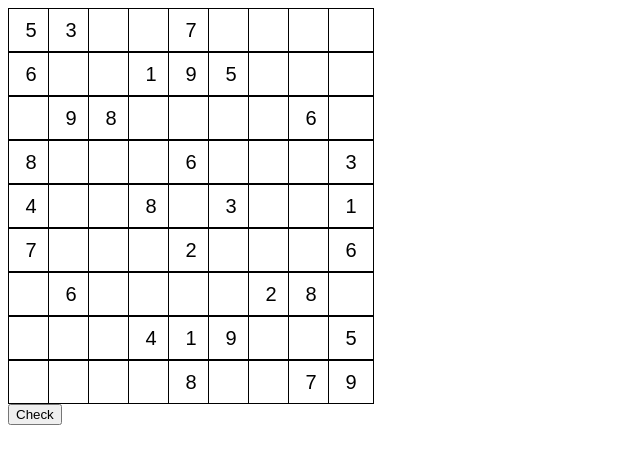
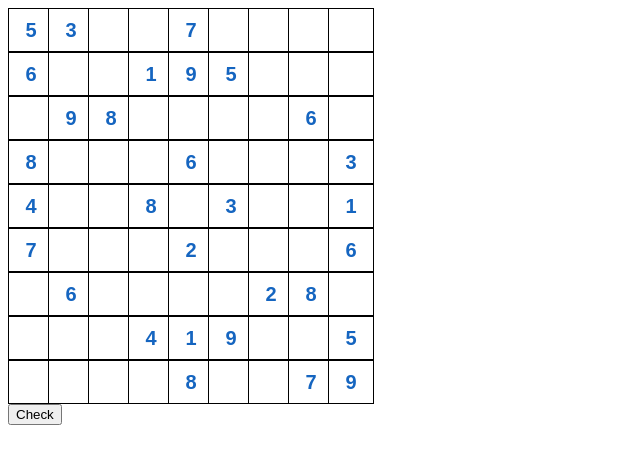
Before and after one commit to Ahmed-abulfateh/sudoku-first-project, a plain HTML site: page index.html in a window 1280 px wide. Shown: the whole page, without its empty margins (0-640 px from the left). Drawn offline with Linux system fonts and the light colour scheme.

Commit message:
changed the given cells excepts plank to make more easier

```diff
--- a/style.css
+++ b/style.css
@@ -4,3 +4,8 @@
     .cell { border: 1px solid #000; width: 40px; height: 40px; text-align: center; font-size: 20px; }
 
     .error { background: #f99; }
+
+    .cell.given {
+  color: #1565c0; /* deep blue for clues */
+  font-weight: bold;
+}
```
